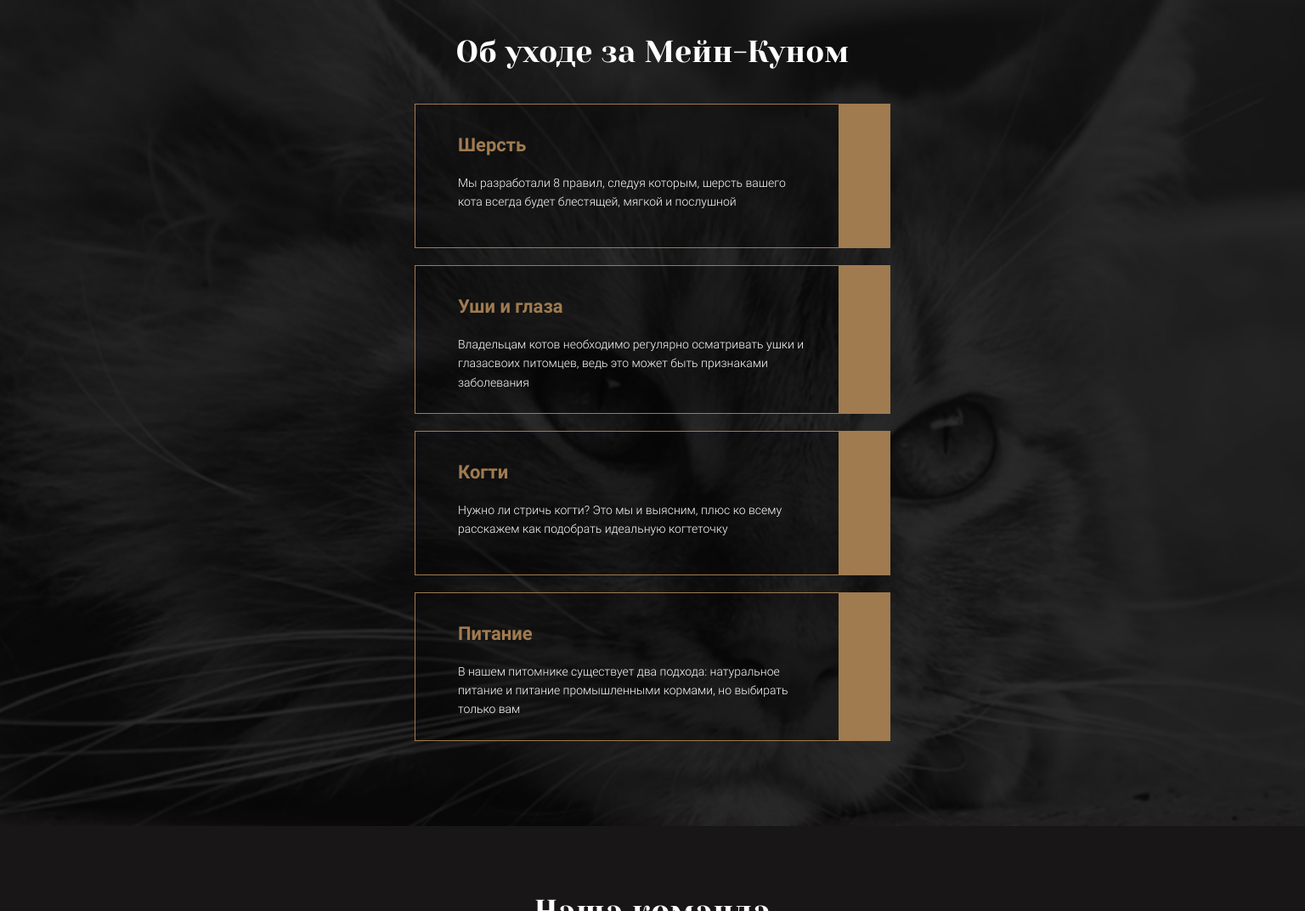
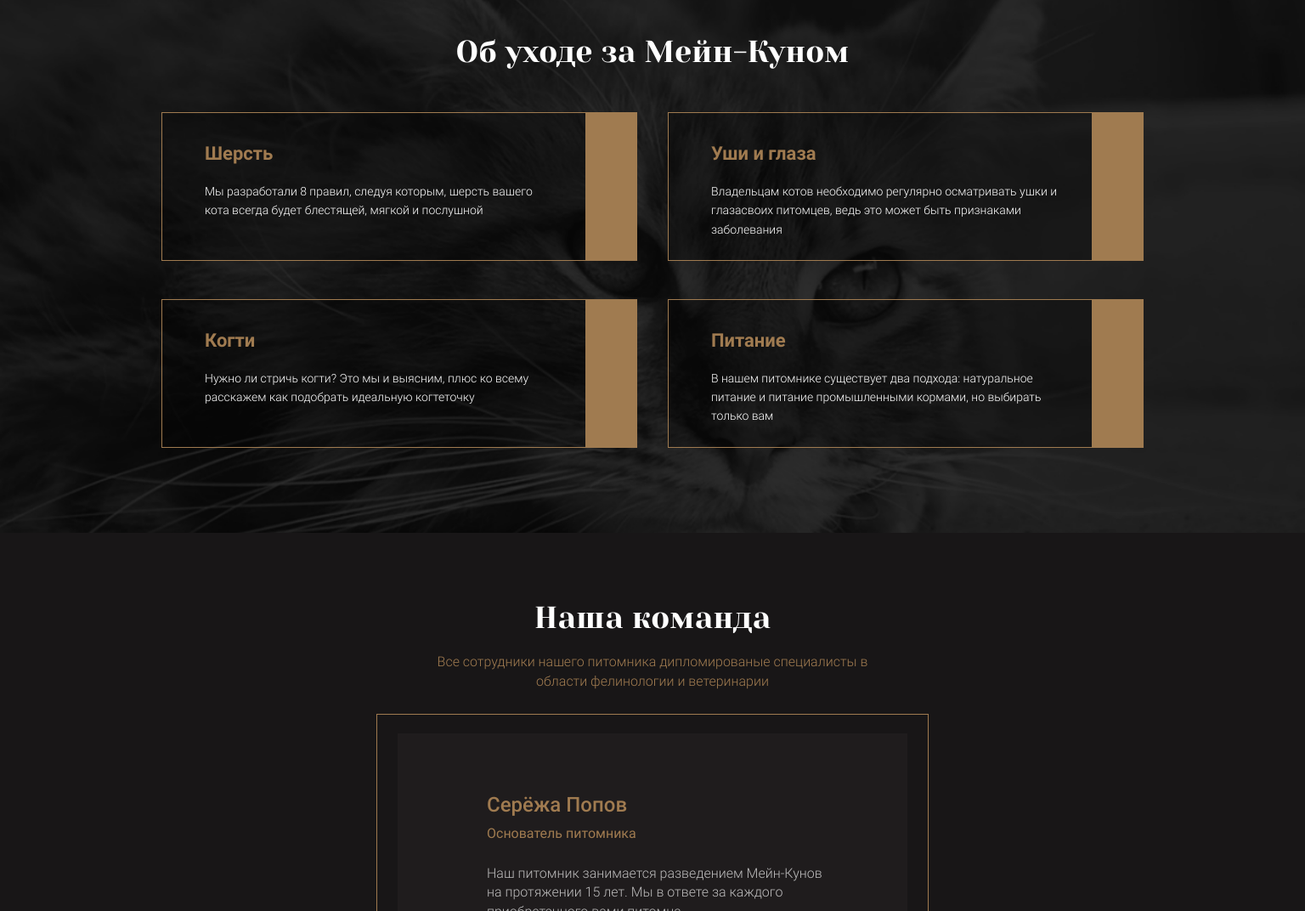
Before and after one commit to feralist21/main-coon, a website: page source/index.html in a window 1536 px wide. Shown: the part 3460-4532 px from the top of the page at 85% size. Drawn offline with nearby package versions, Linux system fonts and the light colour scheme; files that its build step writes are made by us from their sources.

Commit message:
Верстка блока об уходе под desktop

```diff
--- a/source/sass/blocks/about-care.scss
+++ b/source/sass/blocks/about-care.scss
@@ -98,5 +98,18 @@
   .about-care__text {
     line-height: 1.6;
   }
+}
 
+@media (min-width: 1366px) {
+  .about-care__list {
+    margin-top: 50px;
+    display: flex;
+    flex-wrap: wrap;
+    justify-content: space-between;
+    row-gap: 45px;
+  }
+
+  .about-care__item {
+    margin: 0;
+  }
 }
```
